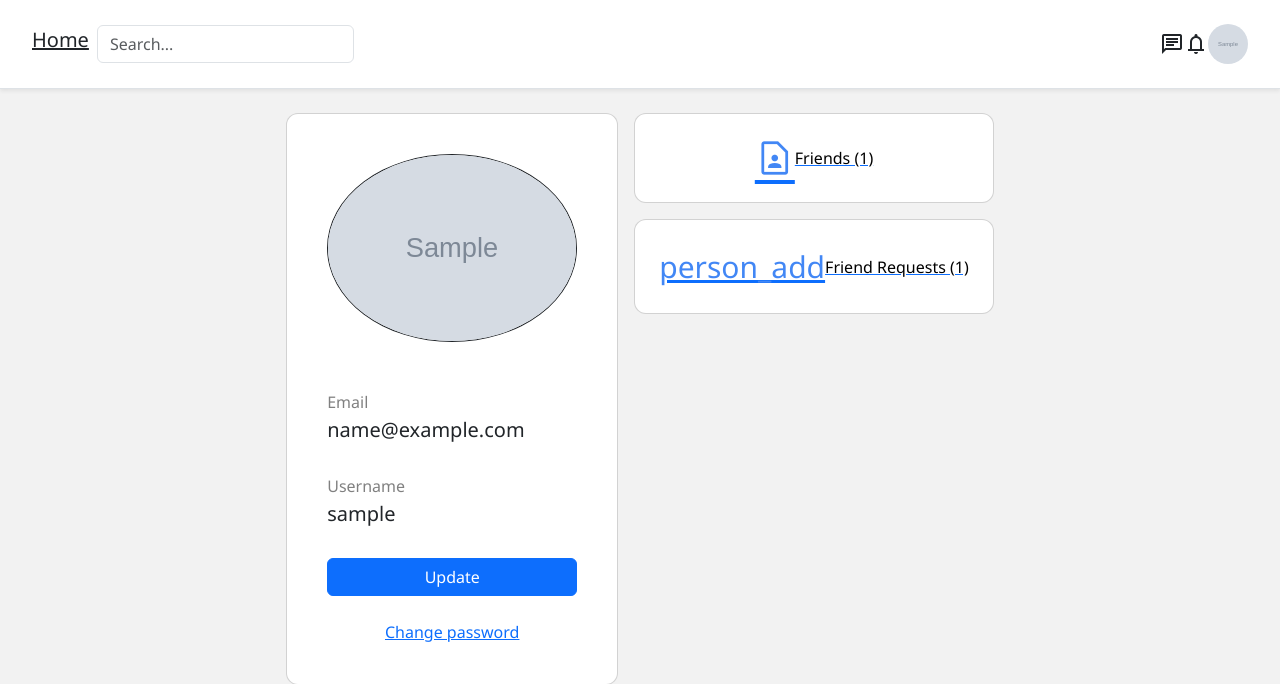
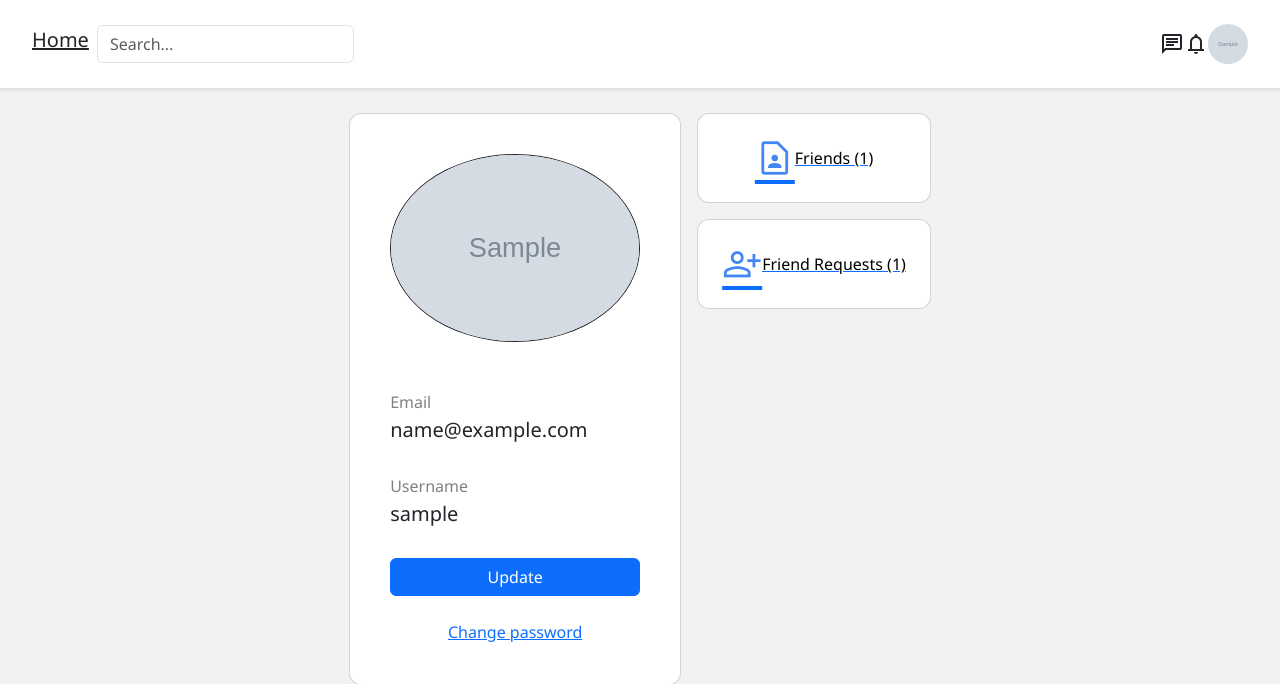
Before and after one commit to Arpit1033/Django-ChatApp, a Django app: page /account/1/ in a window 1280 px wide. Shown: the top 684 px of the page. Run offline with Django 3.2, Linux system fonts and the light colour scheme; a user stored in the database is signed in; tables that the repository leaves empty hold one stand-in row (values such as "Sample post"); grey boxes marked "Sample" are stand-in pictures; some libraries are stand-ins or nearby versions.

Commit message:
Made changes to "person_add" icon class

```diff
--- a/src/account/templates/account/account.html
+++ b/src/account/templates/account/account.html
@@ -163,7 +163,7 @@
 		  		<div class="d-flex flex-column pt-4">
 					<a href="#">
 						<div class="d-flex flex-row align-items-center justify-content-center icon-container">
-							<span class="material-icons mr-2 person-add-icon">person_add</span><span class="friend-text">Friend Requests ({{friend_requests|length}})</span>
+							<span class="material-symbols-outlined mr-2 person-add-icon">person_add</span><span class="friend-text">Friend Requests ({{friend_requests|length}})</span>
 						</div>
 					</a>
 				</div>
```
